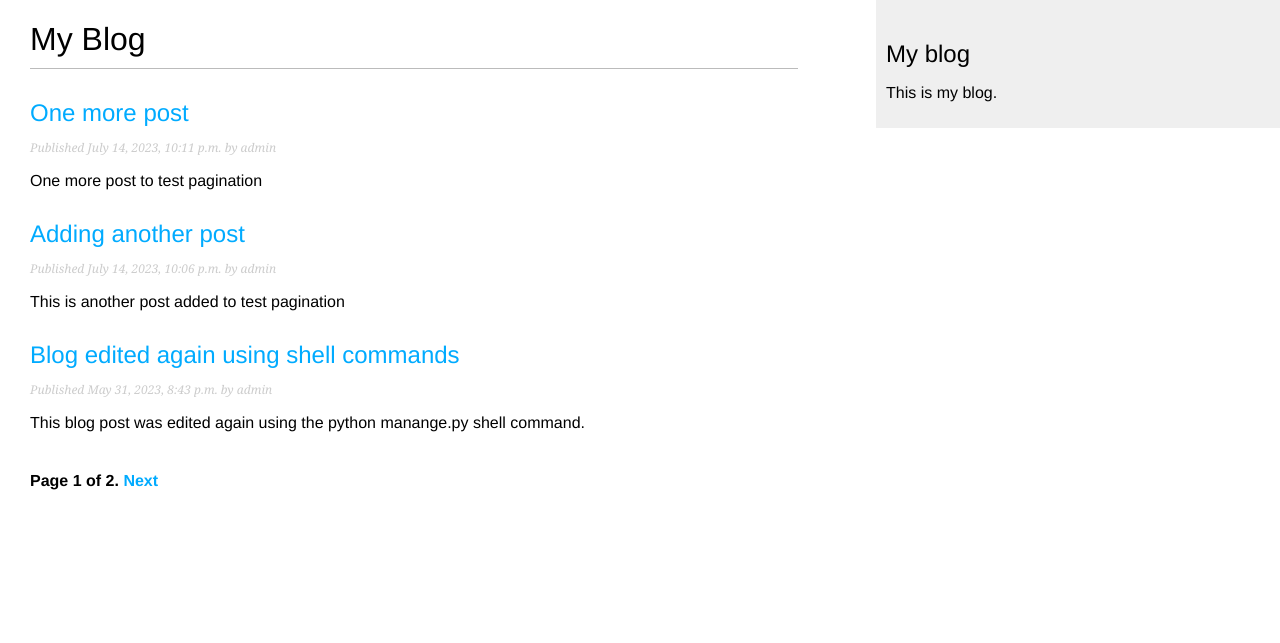
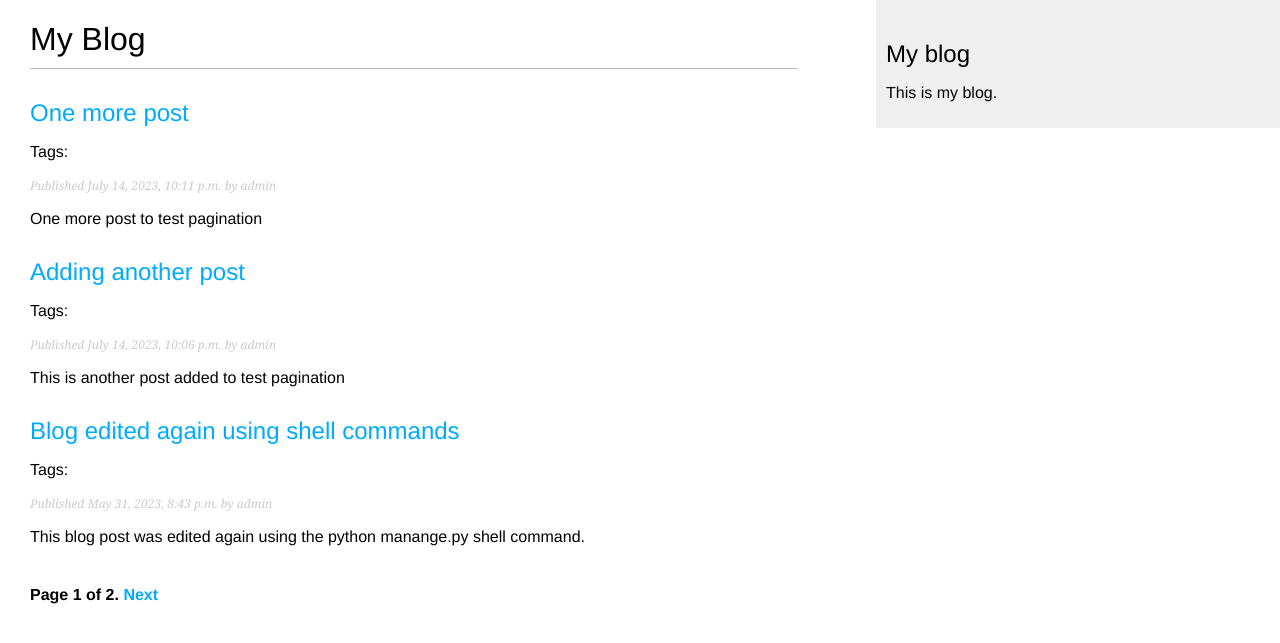
Before and after one commit to olliecase-green/blog-application, a Django app: page /blog/ in a window 1280 px wide. Shown: the top 643 px of the page. Run offline with Django 4.2, Linux system fonts and the light colour scheme; data comes from the database, SQL or seed files in the repository; both versions use the stored data as it was after the commit; parts of the project's set-up code (start-up, migrations or seed data) failed here and were passed over.

Commit message:
Adding tags for posts using django-taggit

```diff
--- a/blog/models.py
+++ b/blog/models.py
@@ -2,6 +2,7 @@ from django.db import models
 from django.utils import timezone
 from django.contrib.auth.models import User
 from django.urls import reverse
+from taggit.managers import TaggableManager
 
 
 class PublishedManager(models.Manager):
@@ -14,6 +15,7 @@ class Post(models.Model):
         DRAFT = 'DF', 'Draft'
         PUBLISHED = 'PB', 'Published'
 
+    tags = TaggableManager()
     title = models.CharField(max_length=250)
     slug = models.SlugField(max_length=250, unique_for_date='publish')
     author = models.ForeignKey(
--- a/blog/templates/blog/post/list.html
+++ b/blog/templates/blog/post/list.html
@@ -4,12 +4,24 @@
 
 {% block content %}
 <h1>My Blog</h1>
+  {% if tag %}
+    <h2>Posts tagged with "{{ tag.name }}"</h2>
+  {% endif %}
   {% for post in posts %}
     <h2>
       <a href="{{ post.get_absolute_url }}">
           {{ post.title }}
       </a>
     </h2>
+    <p class="tags">
+      Tags:
+      {% for tag in post.tags.all %}
+        <a href="{% url "blog:post_list_by_tag" tag.slug %}">
+          {{ tag.name }}
+        </a>
+        {% if not forloop.last %}, {% endif %}
+      {% endfor %}
+    </p>
     <p class="date">
       Published {{ post.publish }} by {{ post.author }}
     </p>
--- a/blog/urls.py
+++ b/blog/urls.py
@@ -6,6 +6,7 @@ app_name = 'blog'
 urlpatterns = [
     # Post views
     path('', views.post_list, name='post_list'),
+    path('tag/<slug:tag_slug>/', views.post_list, name='post_list_by_tag'),
     path(
         '<int:year>/<int:month>/<int:day>/<slug:post>/',
         views.post_detail,
--- a/blog/views.py
+++ b/blog/views.py
@@ -1,5 +1,6 @@
 from .models import Post
 from .forms import EmailPostForm, CommentForm
+from taggit.models import Tag
 from django.core.paginator import Paginator, EmptyPage, PageNotAnInteger
 from django.shortcuts import render, get_object_or_404
 from django.views.generic import ListView
@@ -7,8 +8,13 @@ from django.core.mail import send_mail
 from django.views.decorators.http import require_POST
 
 
-def post_list(request):
+def post_list(request, tag_slug=None):
     post_list = Post.published.all()
+    tag = None
+    if tag_slug:
+        tag = get_object_or_404(Tag, slug=tag_slug)
+        post_list = post_list.filter(tags__in=[tag])
+
     # Pagination with 3 posts per page
     paginator = Paginator(post_list, 3)
     page_number = request.GET.get('page', 1)
@@ -23,7 +29,10 @@ def post_list(request):
     return render(
         request,
         'blog/post/list.html',
-        {'posts': posts}
+        {
+            'posts': posts,
+            'tag': tag
+        }
     )
 
 
--- a/mysite/settings.py
+++ b/mysite/settings.py
@@ -38,7 +38,8 @@ INSTALLED_APPS = [
     'django.contrib.sessions',
     'django.contrib.messages',
     'django.contrib.staticfiles',
-    'blog.apps.BlogConfig'
+    'blog.apps.BlogConfig',
+    'taggit'
 ]
 
 MIDDLEWARE = [
```
Also changed, not shown: blog/migrations/0004_post_tags.py (added), db.sqlite3.
